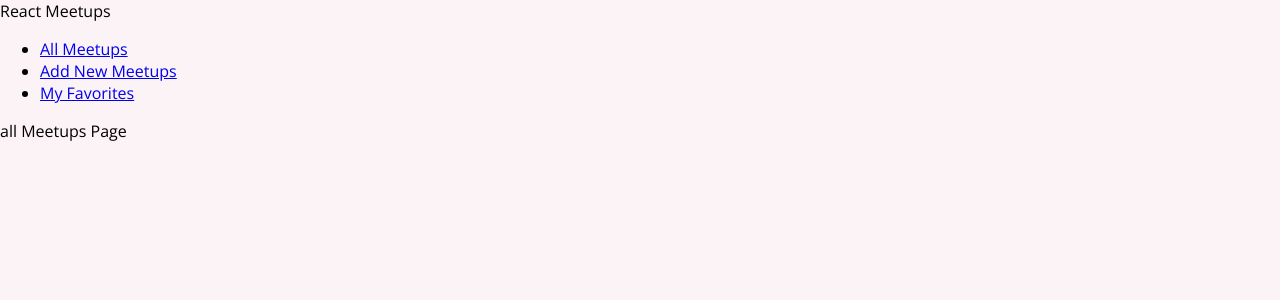
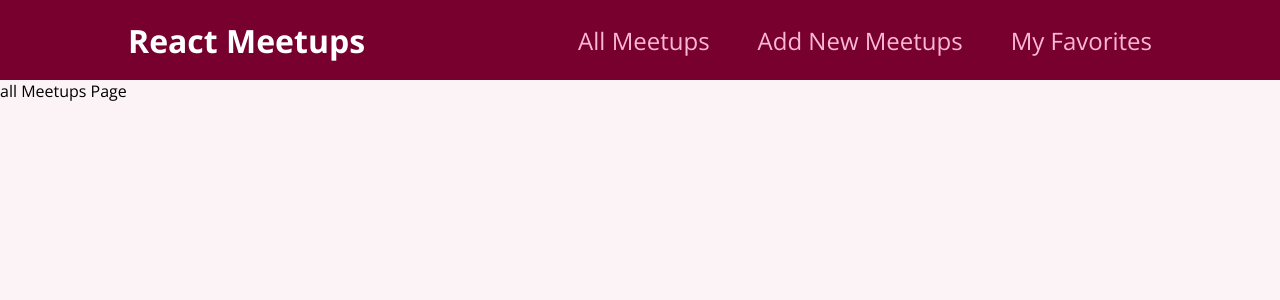
Before and after one commit to Freestyle13/my-react-app, a React (Create React App) app: page / in a window 1280 px wide. Shown: the top 300 px of the page. Built offline with nearby package versions, Linux system fonts and the light colour scheme.

Commit message:
CSS Modules

```diff
--- a/src/Components/Layout/MainNavigation.js
+++ b/src/Components/Layout/MainNavigation.js
@@ -1,8 +1,9 @@
 import { Link } from 'react-router-dom';
+import classes from './MainNavigation.module.css';
 
 function MainNavigation(){
-    return <header>
-        <div>React Meetups</div>
+    return <header className={classes.header}>
+        <div className={classes.logo}>React Meetups</div>
         <nav>
             <ul>
                 <li>
--- /dev/null
+++ b/src/Components/Layout/MainNavigation.module.css
@@ -0,0 +1,47 @@
+.header {
+    width: 100%;
+    height: 5rem;
+    display: flex;
+    align-items: center;
+    justify-content: space-between;
+    background-color: #77002e;
+    padding: 0 10%;
+  }
+
+  .logo {
+    font-size: 2rem;
+    color: white;
+    font-weight: bold;
+  }
+
+  .header ul {
+    list-style: none;
+    margin: 0;
+    padding: 0;
+    display: flex;
+    align-items: baseline;
+  }
+
+  .header li {
+    margin-left: 3rem;
+  }
+
+  .header a {
+    text-decoration: none;
+    font-size: 1.5rem;
+    color: #fcb8d2;
+  }
+
+  .header a:hover,
+  .header a:active,
+  .header a.active {
+    color: white;
+  }
+
+  .badge {
+    background-color: #cc2062;
+    color: white;
+    border-radius: 12px;
+    padding: 0 1rem;
+    margin-left: 0.5rem;
+  }
```
